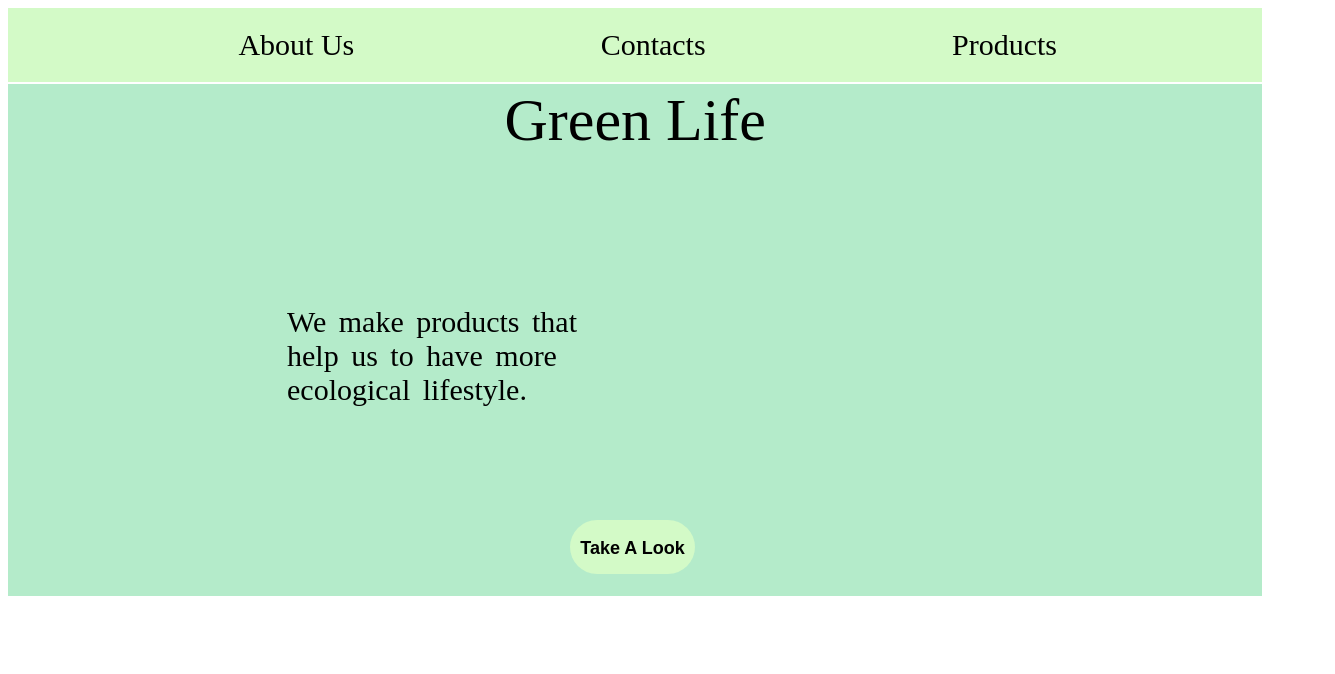
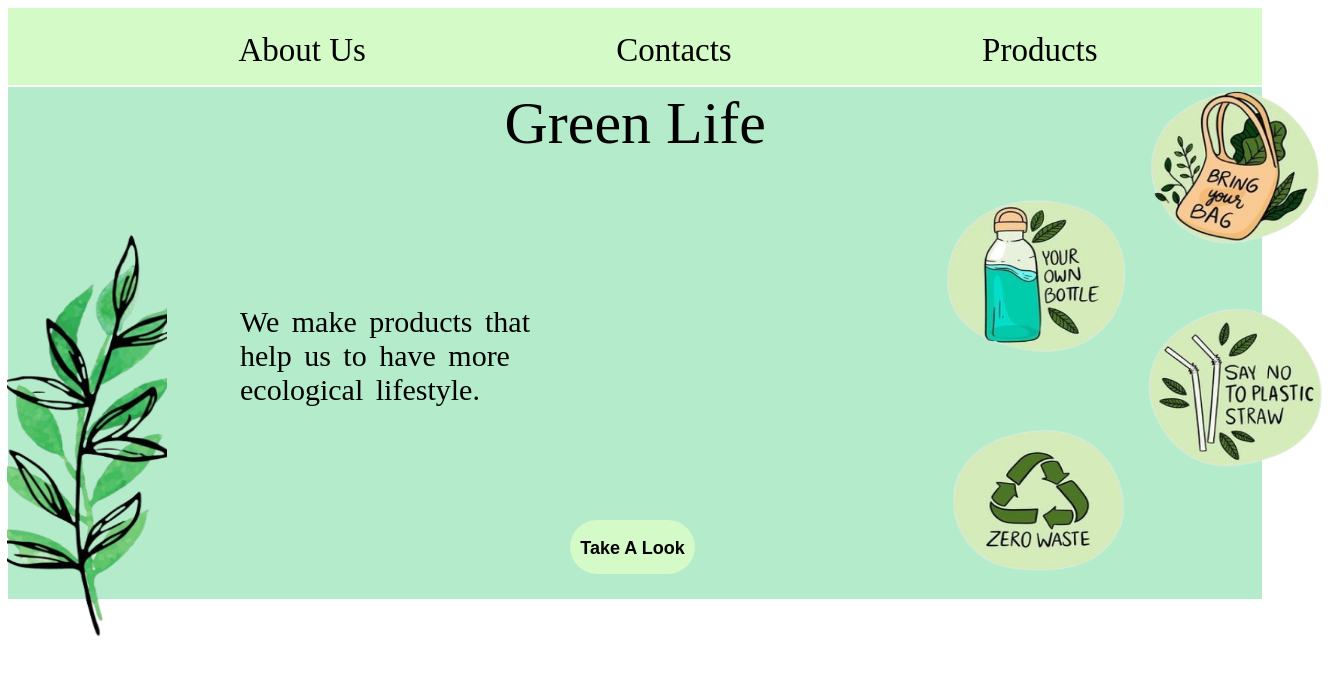
Before and after one commit to RDNikolov22/Green-life, a plain HTML site: page ManePage/Main_Page.html in a window 1280 px wide. Shown: the whole page, 1335 px wide, since content can reach past the window. Drawn offline with Linux system fonts and the light colour scheme.

Commit message:
Main Page 99% Done
Needs to be modified once again for small corrections .

```diff
--- a/ManePage/Main_Page.css
+++ b/ManePage/Main_Page.css
@@ -5,6 +5,7 @@
 
     margin-bottom: -2.95vw;
     width: 98vw;
+    height: 6vw;
   }
 
 
@@ -12,9 +13,9 @@
     float: left;
     color: black;
     text-align: center;
-    padding:20px 16px;
+    padding:24px 20px;
     text-decoration: none;
-    font-size: 30px;
+    font-size: 33px;
     margin-left:15vw ;
     padding-left: 3vw;
   }
@@ -68,12 +69,14 @@ text-align: center;
         width: 303px;
         height: 114px;
         top: 275px;
-        left: 287px;
-        z-index: 0;
+        left: 240px;
+
         text-align: justify;
     font-size: 30px;
     text-align: left;
     word-spacing: 5px;
+    font-family: Smooch Sans;
+    font-weight: 400;
 
       }
       .eclips1{
@@ -95,3 +98,40 @@ text-align: center;
         text-decoration: none;
          font-family:Arial, Helvetica, sans-serif ;
       }
+      .flower-main{
+        position: absolute;
+        width: 160px;
+height: 420px;
+top: -294px;
+left: -563px;
+
+      }
+      .bag-img{
+        position:absolute;
+        width: 200px;
+        height: 167px;
+        top: -432px;
+        left: 565px;
+
+      }
+      .bottle-img{
+        position:absolute;
+        width: 200px;
+        height: 167px;
+        top: -322px;
+        left: 370px;
+      }
+      .straws-img{
+        position:absolute;
+        width: 200px;
+        height: 167px;
+        top: -212px;
+        left: 565px;
+      }
+      .zerowaste-img{
+        position:absolute;
+        width: 200px;
+        height: 167px;
+        top: -102px;
+        left: 370px;
+      }
--- a/ManePage/Main_Page.html
+++ b/ManePage/Main_Page.html
@@ -9,15 +9,20 @@
 <body>
     <div class="topnav">
 
-        <a href="../About_Us_Page/About_Us.html">About Us</a>
-        <a href="../Contacs_Page/Contacs.html">Contacts</a>
-        <a href="../Products_Page/Products.html">Products</a>
+        <a href="../About_Us_Page/About_Us.html" target="_black">About Us</a>
+        <a href="../Contacs_Page/Contacs.html"target="_black">Contacts</a>
+        <a href="../Products_Page/Products.html"target="_black">Products</a>
       </div>
       <div class="MainPart">
         <h1 class="Heading1">Green Life</h1>
         <p class="ShortDescription">We make products that help us to have more ecological lifestyle.</p>
         <div class="eclips1">
-            <p><a href="/Products_Page/Products_Page.html">Take A Look</a></p>
+            <p><a href="../Products_Page/Products.html" target="_black">Take A Look</a></p>
+            <img src="../flower-image.png" class="flower-main">
+            <img src="../Bag-img-removebg-preview.png" class="bag-img">
+            <img src="../Bottle-img-removebg-preview.png" class="bottle-img">
+            <img src="../Straws-img-removebg-preview.png" class="straws-img">
+            <img src="../ZeroWaste-img-removebg-preview.png" class="zerowaste-img">
         </div>
       </div>
 </body>
```
Also changed, not shown: Bag-img-removebg-preview.png (added), Bottle-img-removebg-preview.png (added), Straws-img-removebg-preview.png (added), ZeroWaste-img-removebg-preview.png (added), flower-image.png (added).
